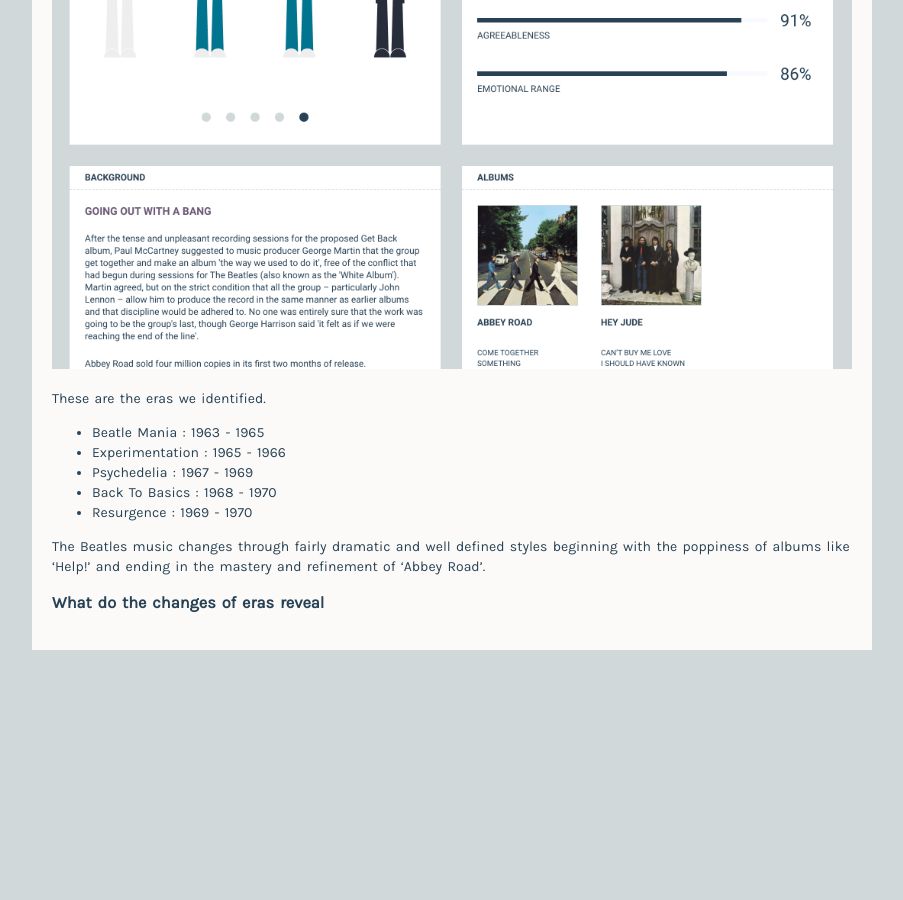
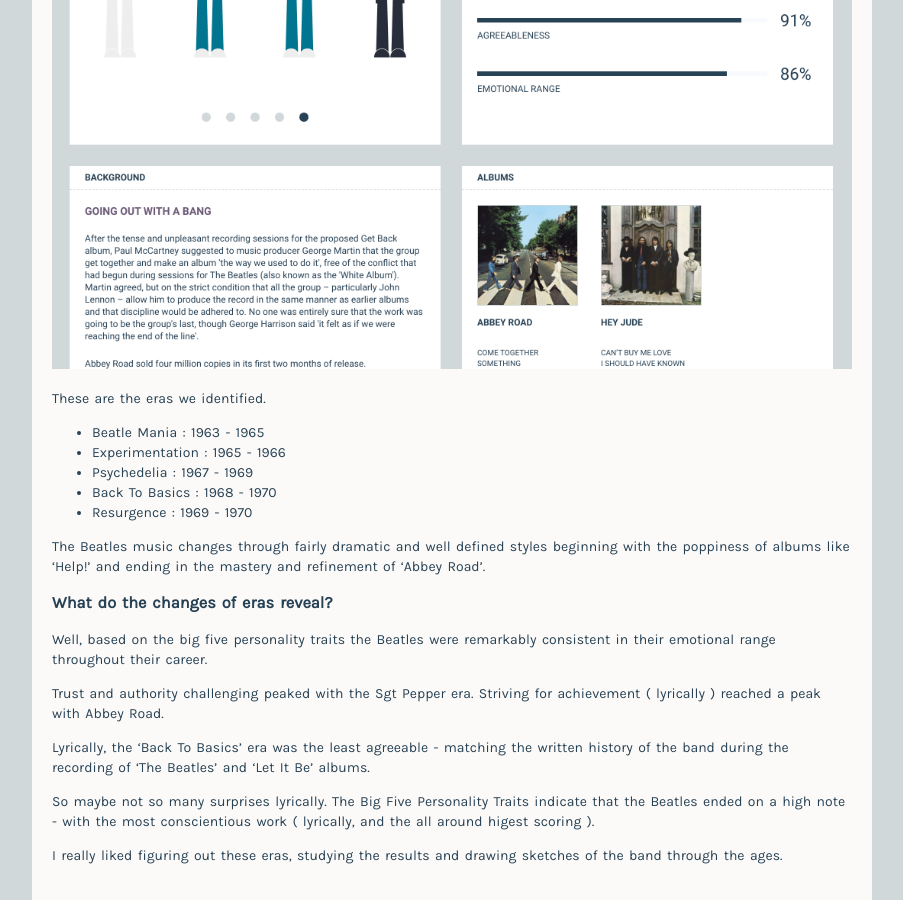
Before and after one commit to mcconville/blog, a Jekyll site: the page built from _posts/blog/2020-11-24-with-the-beatles.md, in a window 1280 px wide and 900 px high, scrolled down 1228 px. Shown: the whole window, without its empty margins (188-1091 px from the left). Built offline with Jekyll 4.4.1, drawn with Linux system fonts in a browser that asks for light colours; before the commit the page ends 1878 px from its top, so only the background shows below that.

Commit message:
Update 2020-11-24-with-the-beatles.md

```diff
--- a/_posts/blog/2020-11-24-with-the-beatles.md
+++ b/_posts/blog/2020-11-24-with-the-beatles.md
@@ -29,4 +29,14 @@
 
 The Beatles music changes through fairly dramatic and well defined styles beginning with the poppiness of albums like 'Help!' and ending in the mastery and refinement of 'Abbey Road'.
 
-### What do the changes of eras reveal
+### What do the changes of eras reveal?
+
+Well, based on the big five personality traits the Beatles were remarkably consistent in their emotional range throughout their career.
+
+Trust and authority challenging peaked with the Sgt Pepper era. Striving for achievement ( lyrically ) reached a peak with Abbey Road.
+
+Lyrically, the 'Back To Basics' era was the least agreeable - matching the written history of the band during the recording of 'The Beatles' and 'Let It Be' albums.
+
+So maybe not so many surprises lyrically. The Big Five Personality Traits indicate that the Beatles ended on a high note - with the most conscientious work ( lyrically, and the all around higest scoring ).
+
+I really liked figuring out these eras, studying the results and drawing sketches of the band through the ages.
```
